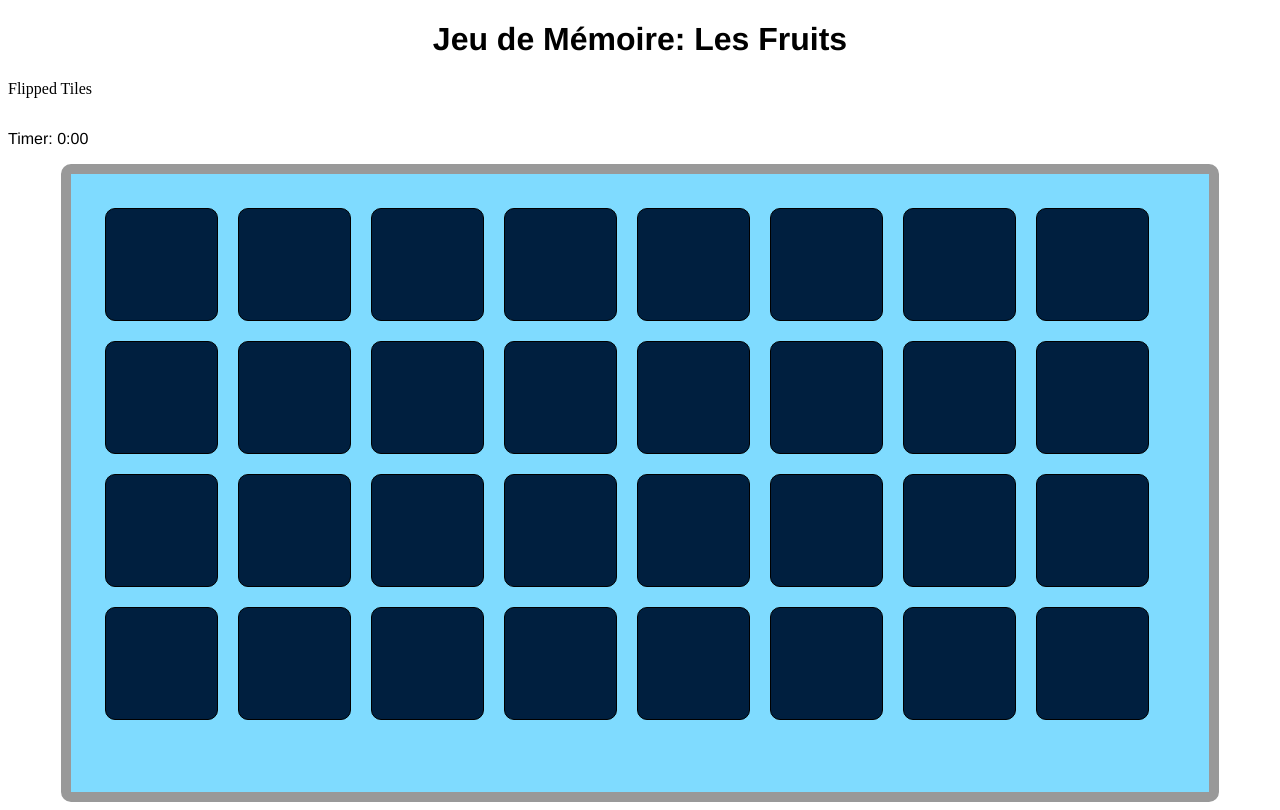
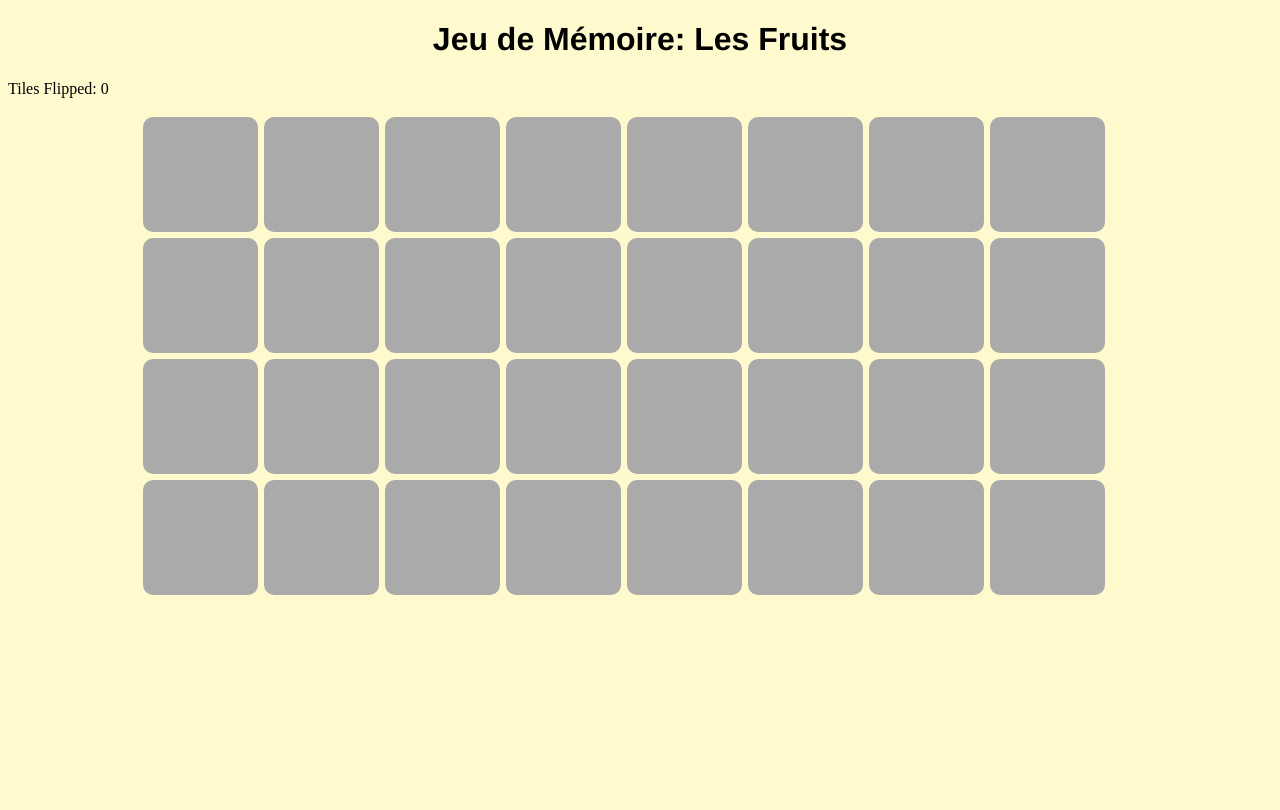
Before and after one commit to pdoulatshahi/memoire, a plain HTML site: page index.html in a window 1280 px wide. Drawn offline with nearby package versions, Linux system fonts and the light colour scheme.

Commit message:
morning update

```diff
--- a/index.html
+++ b/index.html
@@ -9,8 +9,7 @@
 </head>
 <body>
   <h1>Jeu de Mémoire: Les Fruits</h1>
-  <p class="flippedtiles">Flipped Tiles</p>
-  <p class ="timer">Timer: 0:00</p>
+  <p id="flippedtiles">Tiles Flipped: 0</p>
   <div id="memory_board"></div>
 </body>
 </html>
--- a/script.js
+++ b/script.js
@@ -1,6 +1,6 @@
 var foodVocab = ["pomme", "banane", "orange", "raisins", "avocat", "citron", "citronvert", "pastèque", "mangue", "poire", "framboise", "fraise", "myrtille", "cerise", "ananas", "pamplemousse"]
 
-var foodImages = ["vocab/food/images/apple.jpeg", "vocab/food/images/banana.jpg", "vocab/food/images/orange.png", "vocab/food/images/grapes.jpg", "vocab/food/images/avocado.jpg", "vocab/food/images/lemon.png", "vocab/food/images/lime.png", "vocab/food/images/watermelon.jpg", "vocab/food/images/mango.png", "vocab/food/images/pear.png", "vocab/food/images/raspberry.png", "vocab/food/images/strawberry.png", "vocab/food/images/blueberry.gif", "vocab/food/images/cherry.png", "vocab/food/images/pineapple.jpeg", "vocab/food/images/grapefruit.png"]
+var foodImages = ["vocab/food/images/apple.jpg", "vocab/food/images/banana.jpg", "vocab/food/images/orange.png", "vocab/food/images/grapes.jpg", "vocab/food/images/avocado.jpg", "vocab/food/images/lemon.png", "vocab/food/images/lime.png", "vocab/food/images/watermelon.jpg", "vocab/food/images/mango.png", "vocab/food/images/pear.png", "vocab/food/images/raspberry.png", "vocab/food/images/strawberry.png", "vocab/food/images/blueberry.gif", "vocab/food/images/cherry.png", "vocab/food/images/pineapple.jpeg", "vocab/food/images/grapefruit.png"]
 
 function shuffleArray(array) {
     for (var i = array.length - 1; i > 0; i--) {
@@ -30,7 +30,7 @@ function newGame(){
 
 function clickOnTile(tile,val){
     clickCounter++;
-    tile.style.background = 'green';
+    tile.style.background = 'white';
     console.log(val.substring(0,5));
     if (val.substring(0, 5) == "vocab"){
       tileImage = document.createElement("img");
@@ -54,10 +54,11 @@ function matchOrNot(tile,val){
         clickedTiles = [];
         tileIds = [];
         tilesFlipped +=2;
-        $(".flippedtiles").html("Tiles Flipped: " + tilesFlipped);
+        $("#flippedtiles").html("Tiles Flipped: " + tilesFlipped);
           if (tilesFlipped == food.length){
 					alert("Board cleared... generating new board");
 					document.getElementById('memory_board').innerHTML = "";
+          $("#flippedtiles").html("Tiles Flipped: 0");
 					newGame();
         }
       }
@@ -65,17 +66,16 @@ function matchOrNot(tile,val){
         function flip2Back(){
 				    var tile_1 = document.getElementById(tileIds[0]);
 				    var tile_2 = document.getElementById(tileIds[1]);
-				    tile_1.style.background = "#001f3f";
+				    tile_1.style.background = "#AAAAAA";
             	    tile_1.innerHTML = "";
-				    tile_2.style.background = "#001f3f";
+				    tile_2.style.background = "#AAAAAA";
             	    tile_2.innerHTML = "";
 				    clickedTiles = [];
             	    tileIds = [];
 				}
-				setTimeout(flip2Back, 700);
+				setTimeout(flip2Back, 300);
       }
   }
 }
 
-
 newGame()
--- a/style.css
+++ b/style.css
@@ -1,40 +1,32 @@
+body {
+  background-color: lemonchiffon;
+}
+
 h1 {
   text-align: center;
-  font-family: avenir,'avenir next',helvetica,arial,sans-serif;}
+  font-family: gotham,"Helvetica Neue",Helvetica,Roboto,sans-serif}
 }
 
-.flippedtiles {
+#flippedtiles {
+  text-align: center;
   font-family: avenir,'avenir next',helvetica,arial,sans-serif;
-  display:inline-block;
-  width: 20%;
   color: "green";
 }
 
-.timer {
-  font-family: avenir,'avenir next',helvetica,arial,sans-serif;
-  display: inline-block;
-  width: 20%;
-}
-
-
 #memory_board {
-  background: #7FDBFF;
-  border: #999 10px solid;
-  border-radius: 10px;
-  width: 1090px;
-  height: 570px;
-  padding: 24px;
+  width: 1000px;
+  height: 550px;
   margin:0px auto;
 }
 
-#memory_board > div{
-  background: #001f3f;
+.card{
+  background: #AAAAAA;
   border-radius: 10px;
-  border: #000 1px solid;
+  border: #AAAAAA 2px solid;
   width: 71px;
   height: 71px;
   float: left;
-  margin: 10px;
+  margin: 3px;
   padding: 20px;
   font-size: 64px;
   cursor: pointer;
@@ -45,7 +37,9 @@ h1 {
   font-family: avenir,'avenir next',helvetica,arial,sans-serif;}
 
 .card:hover {
-  box-shadow: 7px 7px 5px #888;
+  box-shadow: 5px 5px 3px #888;
+  background: #DDDDDD;
+  border: #FF851B 2px solid;
   	}
 
 img {
```
Also changed, not shown: vocab/food/images/apple.jpeg (deleted), vocab/food/images/apple.jpg (added).
